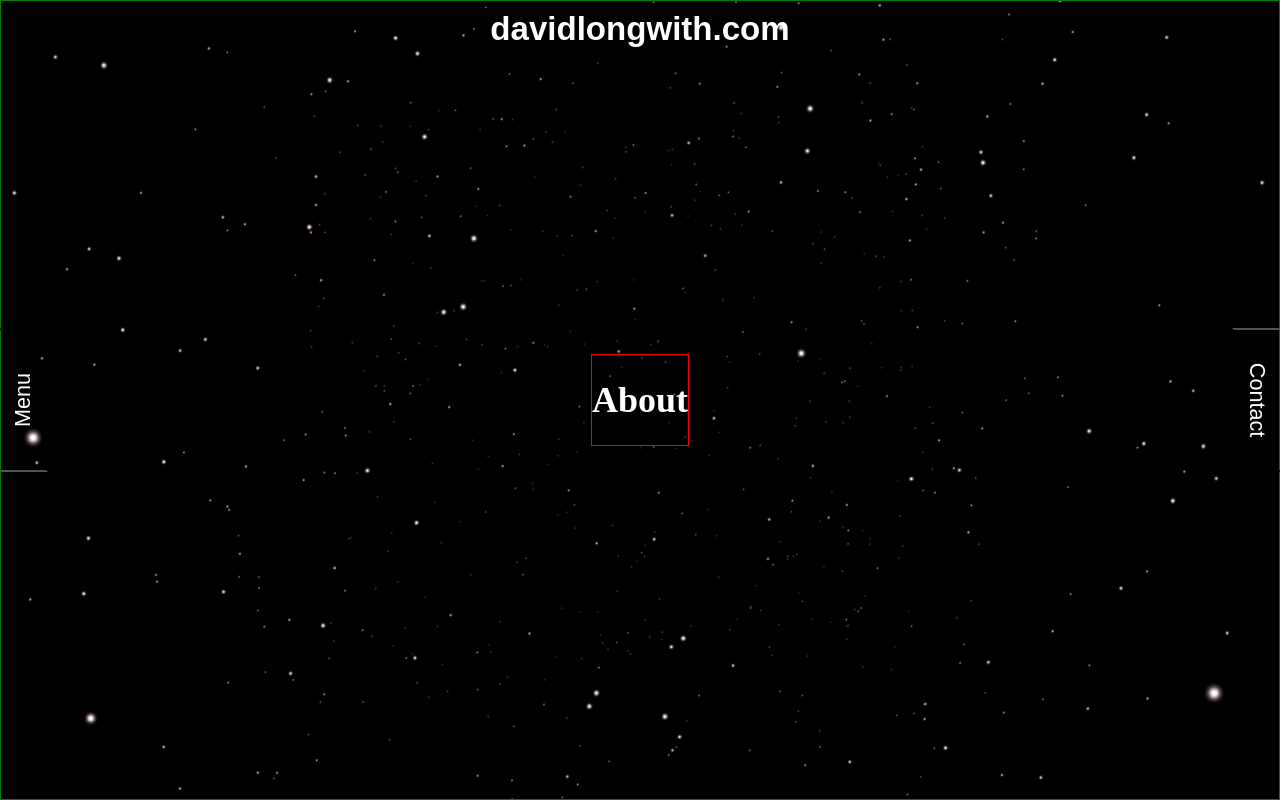
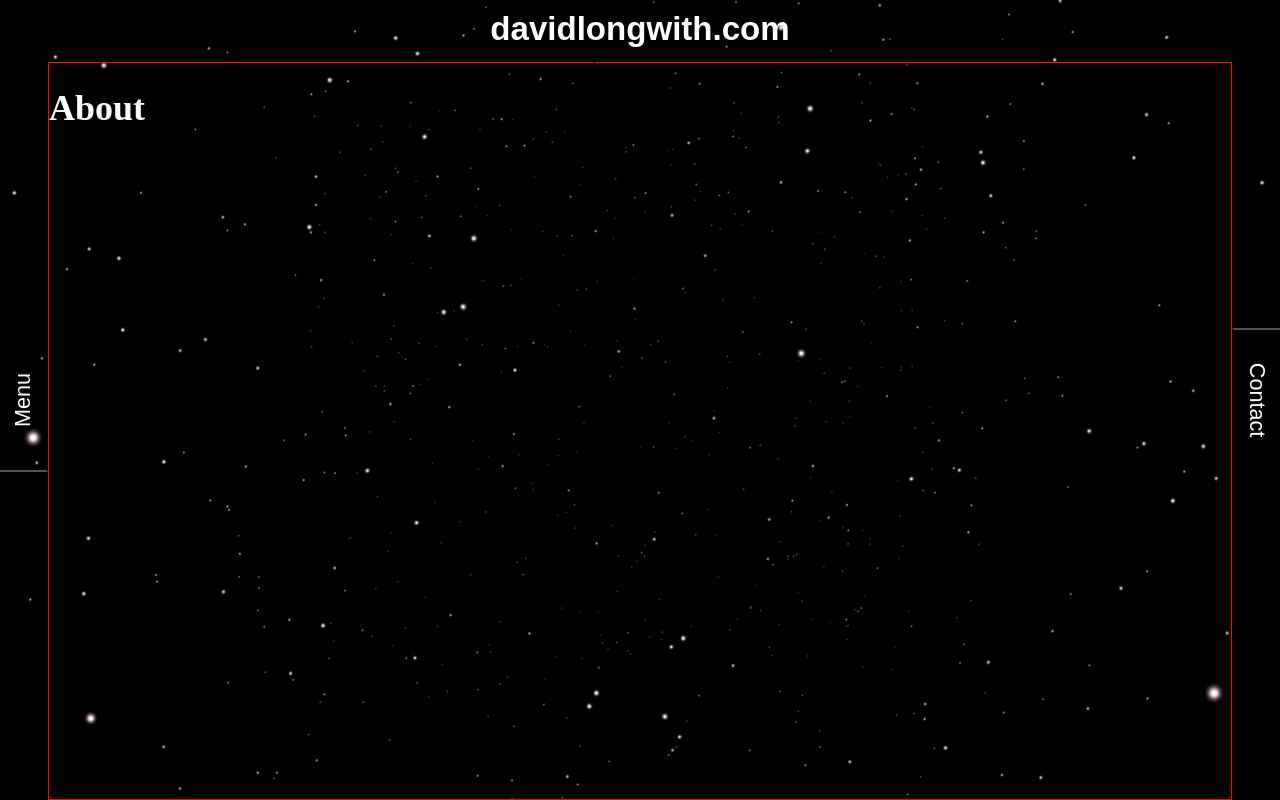
Before and after one commit to davidlongwith/portfolio-mysite-vue, a Vue app: page /about in a window 1280 px wide. Built offline with nearby package versions, Linux system fonts and the light colour scheme; a web font is replaced by a local one.

Commit message:
setup main-inner for scrolling page content

```diff
--- a/src/App.vue
+++ b/src/App.vue
@@ -56,10 +56,24 @@ canvas {
 main {
   align-items: center;
   background: rgba(0, 0, 0, 0);
-  border: 1px solid green;
   color: #fff;
   display: flex; /* prevents margin collapse */
   height: 100vh;
   justify-content: center;
 }
+.main-inner {
+  height: calc(100vh - 62px);
+  margin: 62px 0 0;
+  width: 100vw;
+}
+@media (min-width: 960px) and (max-width: 1439px) {
+  .main-inner {
+    margin: 62px 48px 0;
+  }
+}
+@media (min-width: 1440px) {
+  .main-inner {
+    margin: 62px 8em 0;
+  }
+}
 </style>
--- a/src/components/Header.vue
+++ b/src/components/Header.vue
@@ -20,6 +20,7 @@ header {
   display: flex;
   font-size: 1.25rem;
   justify-content: space-between;
+  max-height: 62px;
   position: absolute;
   width: 100%;
 }
--- a/src/views/About.vue
+++ b/src/views/About.vue
@@ -1,5 +1,5 @@
 <template>
-  <div>
+  <div class="main-inner">
     <h1>About</h1>
   </div>
 </template>
```
